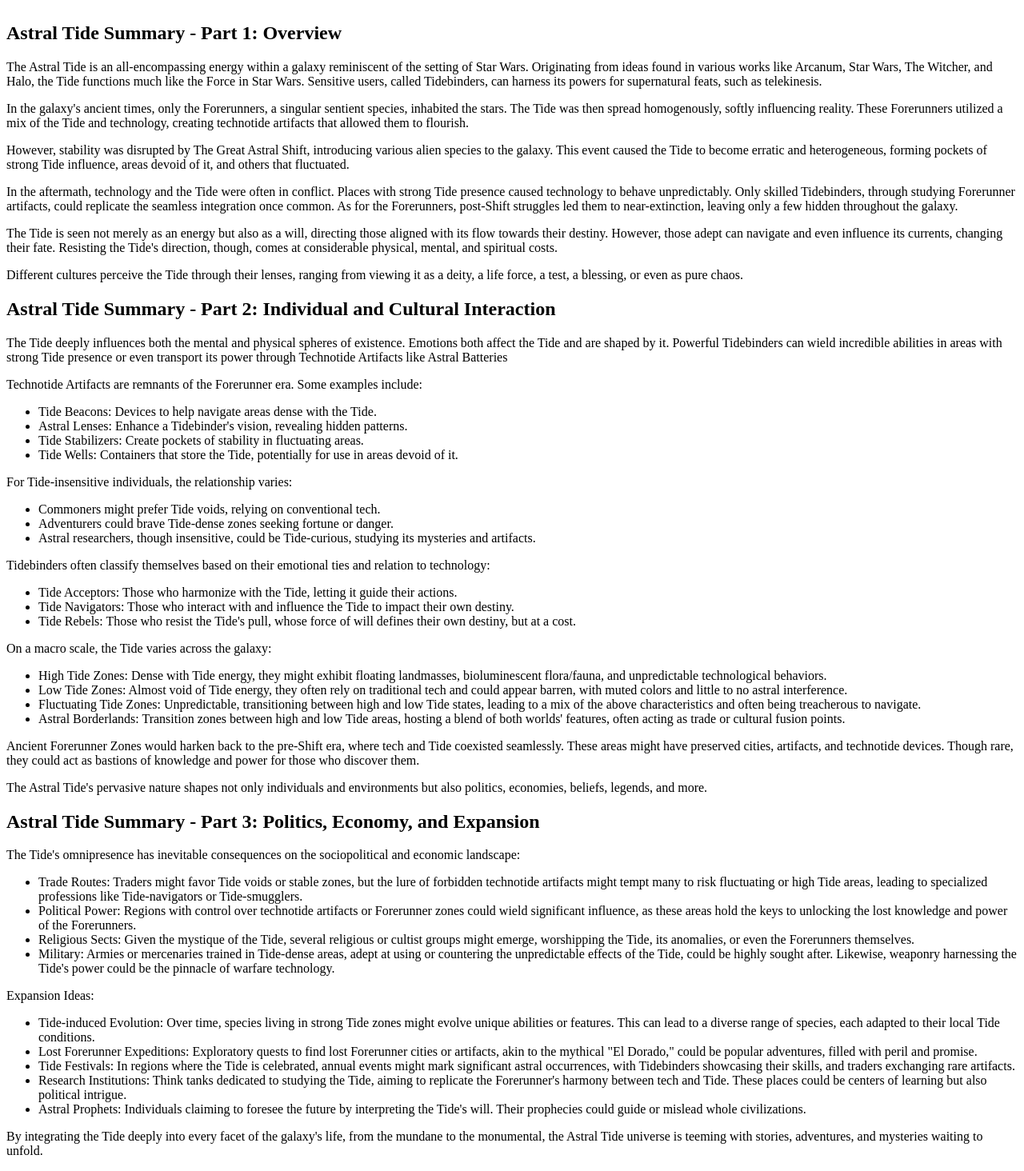
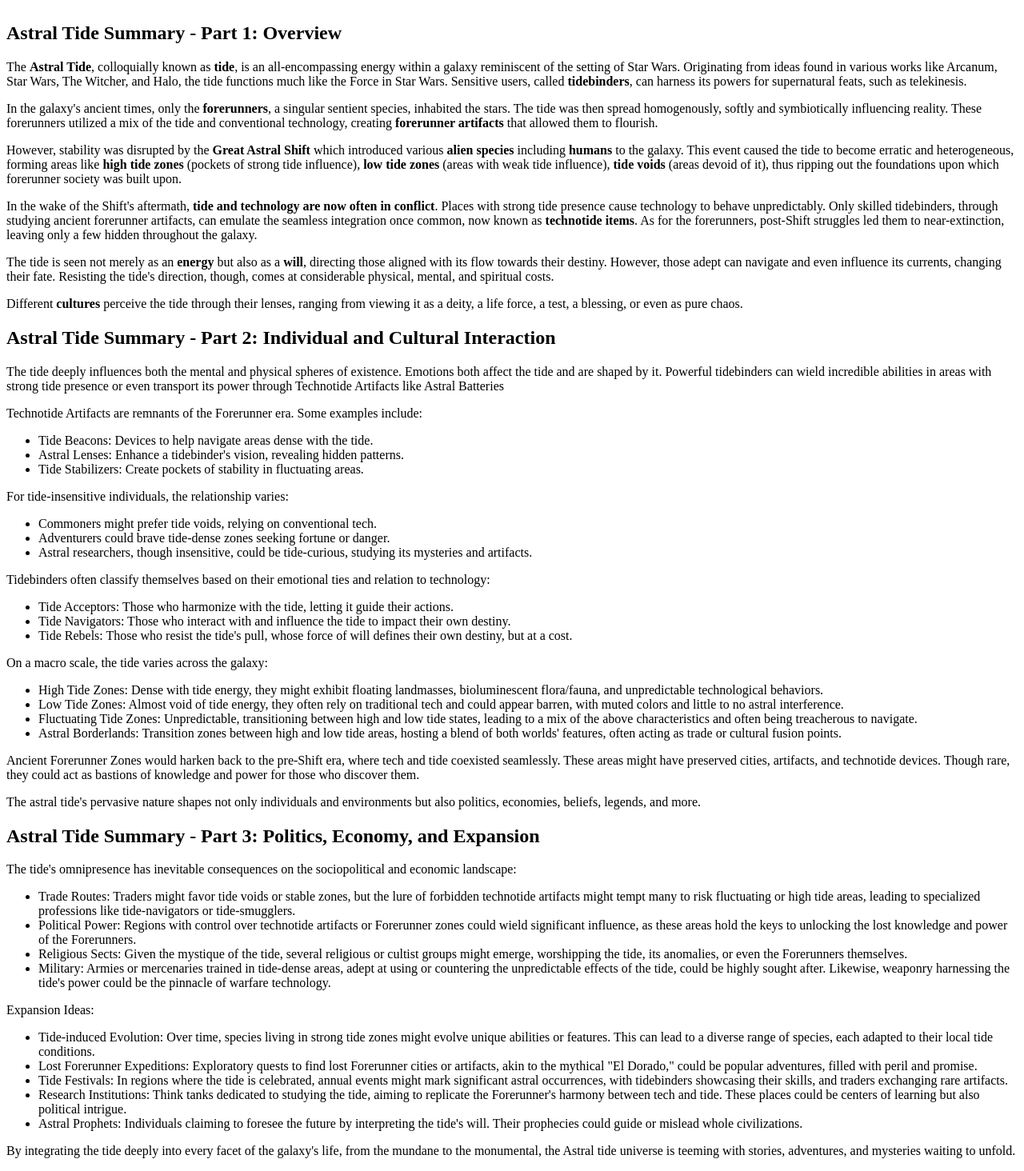
Before and after one commit to alareti/frontend, a Next.js app: page /astralys/astral-tide in a window 1280 px wide. Shown: the part 78-1542 px from the top of the page at 80% size. Built offline with nearby package versions, Linux system fonts and the light colour scheme.

Commit message:
Updated verbiage

```diff
--- a/src/app/astralys/astral-tide/page.tsx
+++ b/src/app/astralys/astral-tide/page.tsx
@@ -4,51 +4,56 @@ export default function Index() {
       <h1>Astral Tide</h1>
       <h2>Astral Tide Summary - Part 1: Overview</h2>
       <p>
-        The Astral Tide is an all-encompassing energy within a galaxy
-        reminiscent of the setting of Star Wars. Originating from ideas found in
-        various works like Arcanum, Star Wars, The Witcher, and Halo, the Tide
-        functions much like the Force in Star Wars. Sensitive users, called
-        Tidebinders, can harness its powers for supernatural feats, such as
-        telekinesis.
+        The <b>Astral Tide</b>, colloquially known as <b>tide</b>, is an
+        all-encompassing energy within a galaxy reminiscent of the setting of
+        Star Wars. Originating from ideas found in various works like Arcanum,
+        Star Wars, The Witcher, and Halo, the tide functions much like the Force
+        in Star Wars. Sensitive users, called <b>tidebinders</b>, can harness
+        its powers for supernatural feats, such as telekinesis.
       </p>
       <p>
-        In the galaxy&apos;s ancient times, only the Forerunners, a singular
-        sentient species, inhabited the stars. The Tide was then spread
-        homogenously, softly influencing reality. These Forerunners utilized a
-        mix of the Tide and technology, creating technotide artifacts that
-        allowed them to flourish.
+        In the galaxy&apos;s ancient times, only the <b>forerunners</b>, a
+        singular sentient species, inhabited the stars. The tide was then spread
+        homogenously, softly and symbiotically influencing reality. These
+        forerunners utilized a mix of the tide and conventional technology,
+        creating <b>forerunner artifacts</b> that allowed them to flourish.
       </p>
       <p>
-        However, stability was disrupted by The Great Astral Shift, introducing
-        various alien species to the galaxy. This event caused the Tide to
-        become erratic and heterogeneous, forming pockets of strong Tide
-        influence, areas devoid of it, and others that fluctuated.
+        However, stability was disrupted by the <b>Great Astral Shift</b> which
+        introduced various <b>alien species</b> including <b>humans</b> to the
+        galaxy. This event caused the tide to become erratic and heterogeneous,
+        forming areas like <b>high tide zones</b> (pockets of strong tide
+        influence), <b>low tide zones</b> (areas with weak tide influence),{" "}
+        <b>tide voids</b> (areas devoid of it), thus ripping out the foundations
+        upon which forerunner society was built upon.
       </p>
       <p>
-        In the aftermath, technology and the Tide were often in conflict. Places
-        with strong Tide presence caused technology to behave unpredictably.
-        Only skilled Tidebinders, through studying Forerunner artifacts, could
-        replicate the seamless integration once common. As for the Forerunners,
-        post-Shift struggles led them to near-extinction, leaving only a few
-        hidden throughout the galaxy.
+        In the wake of the Shift&apos;s aftermath,{" "}
+        <b>tide and technology are now often in conflict</b>. Places with strong
+        tide presence cause technology to behave unpredictably. Only skilled
+        tidebinders, through studying ancient forerunner artifacts, can emulate
+        the seamless integration once common, now known as{" "}
+        <b>technotide items</b>. As for the forerunners, post-Shift struggles
+        led them to near-extinction, leaving only a few hidden throughout the
+        galaxy.
       </p>
       <p>
-        The Tide is seen not merely as an energy but also as a will, directing
-        those aligned with its flow towards their destiny. However, those adept
-        can navigate and even influence its currents, changing their fate.
-        Resisting the Tide&apos;s direction, though, comes at considerable
-        physical, mental, and spiritual costs.
+        The tide is seen not merely as an <b>energy</b> but also as a{" "}
+        <b>will</b>, directing those aligned with its flow towards their
+        destiny. However, those adept can navigate and even influence its
+        currents, changing their fate. Resisting the tide&apos;s direction,
+        though, comes at considerable physical, mental, and spiritual costs.
       </p>
       <p>
-        Different cultures perceive the Tide through their lenses, ranging from
-        viewing it as a deity, a life force, a test, a blessing, or even as pure
-        chaos.
+        Different <b>cultures</b> perceive the tide through their lenses,
+        ranging from viewing it as a deity, a life force, a test, a blessing, or
+        even as pure chaos.
       </p>
       <h2>Astral Tide Summary - Part 2: Individual and Cultural Interaction</h2>
       <p>
-        The Tide deeply influences both the mental and physical spheres of
-        existence. Emotions both affect the Tide and are shaped by it. Powerful
-        Tidebinders can wield incredible abilities in areas with strong Tide
+        The tide deeply influences both the mental and physical spheres of
+        existence. Emotions both affect the tide and are shaped by it. Powerful
+        tidebinders can wield incredible abilities in areas with strong tide
         presence or even transport its power through Technotide Artifacts like
         Astral Batteries
       </p>
@@ -58,30 +63,26 @@ export default function Index() {
       </p>
       <ul>
         <li>
-          Tide Beacons: Devices to help navigate areas dense with the Tide.
+          Tide Beacons: Devices to help navigate areas dense with the tide.
         </li>
         <li>
-          Astral Lenses: Enhance a Tidebinder&apos;s vision, revealing hidden
+          Astral Lenses: Enhance a tidebinder&apos;s vision, revealing hidden
           patterns.
         </li>
         <li>
           Tide Stabilizers: Create pockets of stability in fluctuating areas.
         </li>
-        <li>
-          Tide Wells: Containers that store the Tide, potentially for use in
-          areas devoid of it.
-        </li>
       </ul>
-      <p>For Tide-insensitive individuals, the relationship varies:</p>
+      <p>For tide-insensitive individuals, the relationship varies:</p>
       <ul>
         <li>
-          Commoners might prefer Tide voids, relying on conventional tech.
+          Commoners might prefer tide voids, relying on conventional tech.
         </li>
         <li>
-          Adventurers could brave Tide-dense zones seeking fortune or danger.
+          Adventurers could brave tide-dense zones seeking fortune or danger.
         </li>
         <li>
-          Astral researchers, though insensitive, could be Tide-curious,
+          Astral researchers, though insensitive, could be tide-curious,
           studying its mysteries and artifacts.
         </li>
       </ul>
@@ -91,62 +92,62 @@ export default function Index() {
       </p>
       <ul>
         <li>
-          Tide Acceptors: Those who harmonize with the Tide, letting it guide
+          Tide Acceptors: Those who harmonize with the tide, letting it guide
           their actions.
         </li>
         <li>
-          Tide Navigators: Those who interact with and influence the Tide to
+          Tide Navigators: Those who interact with and influence the tide to
           impact their own destiny.
         </li>
         <li>
-          Tide Rebels: Those who resist the Tide&apos;s pull, whose force of
+          Tide Rebels: Those who resist the tide&apos;s pull, whose force of
           will defines their own destiny, but at a cost.
         </li>
       </ul>
-      <p>On a macro scale, the Tide varies across the galaxy:</p>
+      <p>On a macro scale, the tide varies across the galaxy:</p>
       <ul>
         <li>
-          High Tide Zones: Dense with Tide energy, they might exhibit floating
+          High Tide Zones: Dense with tide energy, they might exhibit floating
           landmasses, bioluminescent flora/fauna, and unpredictable
           technological behaviors.
         </li>
         <li>
-          Low Tide Zones: Almost void of Tide energy, they often rely on
+          Low Tide Zones: Almost void of tide energy, they often rely on
           traditional tech and could appear barren, with muted colors and little
           to no astral interference.
         </li>
         <li>
           Fluctuating Tide Zones: Unpredictable, transitioning between high and
-          low Tide states, leading to a mix of the above characteristics and
+          low tide states, leading to a mix of the above characteristics and
           often being treacherous to navigate.
         </li>
         <li>
-          Astral Borderlands: Transition zones between high and low Tide areas,
+          Astral Borderlands: Transition zones between high and low tide areas,
           hosting a blend of both worlds&apos; features, often acting as trade
           or cultural fusion points.
         </li>
       </ul>
       <p>
         Ancient Forerunner Zones would harken back to the pre-Shift era, where
-        tech and Tide coexisted seamlessly. These areas might have preserved
+        tech and tide coexisted seamlessly. These areas might have preserved
         cities, artifacts, and technotide devices. Though rare, they could act
         as bastions of knowledge and power for those who discover them.
       </p>
       <p>
-        The Astral Tide&apos;s pervasive nature shapes not only individuals and
+        The astral tide&apos;s pervasive nature shapes not only individuals and
         environments but also politics, economies, beliefs, legends, and more.
       </p>
       <h2>Astral Tide Summary - Part 3: Politics, Economy, and Expansion</h2>
       <p>
-        The Tide&apos;s omnipresence has inevitable consequences on the
+        The tide&apos;s omnipresence has inevitable consequences on the
         sociopolitical and economic landscape:
       </p>
       <ul>
         <li>
-          Trade Routes: Traders might favor Tide voids or stable zones, but the
+          Trade Routes: Traders might favor tide voids or stable zones, but the
           lure of forbidden technotide artifacts might tempt many to risk
-          fluctuating or high Tide areas, leading to specialized professions
-          like Tide-navigators or Tide-smugglers.
+          fluctuating or high tide areas, leading to specialized professions
+          like tide-navigators or tide-smugglers.
         </li>
         <li>
           Political Power: Regions with control over technotide artifacts or
@@ -155,23 +156,23 @@ export default function Index() {
           Forerunners.
         </li>
         <li>
-          Religious Sects: Given the mystique of the Tide, several religious or
-          cultist groups might emerge, worshipping the Tide, its anomalies, or
+          Religious Sects: Given the mystique of the tide, several religious or
+          cultist groups might emerge, worshipping the tide, its anomalies, or
           even the Forerunners themselves.
         </li>
         <li>
-          Military: Armies or mercenaries trained in Tide-dense areas, adept at
-          using or countering the unpredictable effects of the Tide, could be
-          highly sought after. Likewise, weaponry harnessing the Tide&apos;s
+          Military: Armies or mercenaries trained in tide-dense areas, adept at
+          using or countering the unpredictable effects of the tide, could be
+          highly sought after. Likewise, weaponry harnessing the tide&apos;s
           power could be the pinnacle of warfare technology.
         </li>
       </ul>
       <p>Expansion Ideas:</p>
       <ul>
         <li>
-          Tide-induced Evolution: Over time, species living in strong Tide zones
+          Tide-induced Evolution: Over time, species living in strong tide zones
           might evolve unique abilities or features. This can lead to a diverse
-          range of species, each adapted to their local Tide conditions.
+          range of species, each adapted to their local tide conditions.
         </li>
         <li>
           Lost Forerunner Expeditions: Exploratory quests to find lost
@@ -180,25 +181,25 @@ export default function Index() {
           promise.
         </li>
         <li>
-          Tide Festivals: In regions where the Tide is celebrated, annual events
-          might mark significant astral occurrences, with Tidebinders showcasing
+          Tide Festivals: In regions where the tide is celebrated, annual events
+          might mark significant astral occurrences, with tidebinders showcasing
           their skills, and traders exchanging rare artifacts.
         </li>
         <li>
-          Research Institutions: Think tanks dedicated to studying the Tide,
+          Research Institutions: Think tanks dedicated to studying the tide,
           aiming to replicate the Forerunner&apos;s harmony between tech and
-          Tide. These places could be centers of learning but also political
+          tide. These places could be centers of learning but also political
           intrigue.
         </li>
         <li>
           Astral Prophets: Individuals claiming to foresee the future by
-          interpreting the Tide&apos;s will. Their prophecies could guide or
+          interpreting the tide&apos;s will. Their prophecies could guide or
           mislead whole civilizations.
         </li>
       </ul>
       <p>
-        By integrating the Tide deeply into every facet of the galaxy&apos;s
-        life, from the mundane to the monumental, the Astral Tide universe is
+        By integrating the tide deeply into every facet of the galaxy&apos;s
+        life, from the mundane to the monumental, the Astral tide universe is
         teeming with stories, adventures, and mysteries waiting to unfold.
       </p>
     </>
--- a/src/app/astralys/page.tsx
+++ b/src/app/astralys/page.tsx
@@ -5,68 +5,70 @@ export default function Index() {
     <>
       <h1>Astralys</h1>
       <p>
-        The main focus here is to build out the lore of <i>Astralys</i>, a
-        distant galaxy awash with the cosmic might of the Astral Tide, once
-        seamlessly harnessed by the enigmatic Forerunners. But disaster struck,
-        and the Great Astral Shift ushered in tumultuous changes, toppling the
-        Forerunners&apos; reign and reshaping the galaxy&apos;s tapestry. New
-        species—from the fiery Pyronians to the enduring Dendrans—staked their
-        claims, each infused with distinct aspirations and cultural hues. This
-        shift spawned regions riddled with potent anomalies,
-        technologically-saturated voids, and mercurial astral zones. Amidst this
-        dynamic canvas, elusive Tidebinders wield the Astral Tide&apos;s
-        essence, myriad factions hustle to unravel the secrets of ancient
-        Technotide Artifacts, and sprawling empires grapple for dominion. Every
-        denizen of Astralys, whether ancient or newly introduced, wrestles with
-        their lineage and destiny in a galaxy brimming with enigma and tension.
+        The main focus here is to build out the lore of <i>Astralys</i>.{" "}
+        <i>Astralys</i> a fictional universe set in a distant galaxy awash with
+        the cosmic might of the Astral Tide, once seamlessly harnessed by the
+        enigmatic Forerunners. But disaster struck, and the Great Astral Shift
+        ushered in tumultuous changes, toppling the Forerunners&apos; reign and
+        reshaping the galaxy&apos;s tapestry. New species—from the fiery
+        Pyronians to the enduring Dendrans—staked their claims, each infused
+        with distinct aspirations and cultural hues. This shift spawned regions
+        riddled with potent anomalies, technologically-saturated voids, and
+        mercurial astral zones. Amidst this dynamic canvas, elusive Tidebinders
+        wield the Astral Tide&apos;s essence, myriad factions hustle to unravel
+        the secrets of ancient Technotide Artifacts, and sprawling empires
+        grapple for dominion. Every denizen of Astralys, whether ancient or
+        newly introduced, wrestles with their lineage and destiny in a galaxy
+        brimming with enigma and tension.
       </p>
       <p>
         <i>Astralys</i> is being crafted as a &quot;frame universe.&quot; This
         approach to world-building seeks to meld the boundless possibilities of
         a multiverse with the continuity and stability inherent in a singular
-        universe. When brought to fruition, a frame universe would permit a
-        broad spectrum of settings and themes to seamlessly interconnect and
+        universe. When brought to fruition, a frame universe permits a broad
+        spectrum of settings and themes to seamlessly interconnect and
         simultaneously unify the universe&apos;s historical narrative. This is a
         universe where vastly diverse stories converge to enrich a broader
-        tapestry while feeling intricately linked and logically consistent. It
-        is a universe where versatility aligns with significance, structural
-        logic bolsters creative freedom, and familiarity sparks intrigue. While
-        the concept is ambitious, the potential rewards are boundless.
+        tapestry while simultaneously feeling intricately linked and logically
+        consistent. It is a universe where versatility aligns with significance,
+        structural logic bolsters creative freedom, and familiarity sparks
+        intrigue. While the concept is ambitious, the potential rewards are
+        boundless.
       </p>
       <h2>Table of Contents</h2>
       <ul>
         <li>
-          <Link href={"/world-building/overviews"}>Overviews</Link>
+          <Link href={"/astralys/overviews"}>Overviews</Link>
         </li>
         <li>
-          <Link href={"/world-building/frame-universe"}>Frame Universe</Link>
+          <Link href={"/astralys/frame-universe"}>Frame Universe</Link>
         </li>
         <li>
-          <Link href={"/world-building/astral-tide"}>Astral Tide</Link>
+          <Link href={"/astralys/astral-tide"}>Astral Tide</Link>
         </li>
         <li>
-          <Link href={"/world-building/symphonae"}>The Symphonae</Link>
+          <Link href={"/astralys/symphonae"}>The Symphonae</Link>
         </li>
         <li>
-          <Link href={"/world-building/dendrans"}>The Dendrans</Link>
+          <Link href={"/astralys/dendrans"}>The Dendrans</Link>
         </li>
         <li>
-          <Link href={"/world-building/aquarids"}>The Aquarids</Link>
+          <Link href={"/astralys/aquarids"}>The Aquarids</Link>
         </li>
         <li>
-          <Link href={"/world-building/pyronians"}>The Pyronians</Link>
+          <Link href={"/astralys/pyronians"}>The Pyronians</Link>
         </li>
         <li>
-          <Link href={"/world-building/moivari"}>The Moivari</Link>
+          <Link href={"/astralys/moivari"}>The Moivari</Link>
         </li>
         <li>
-          <Link href={"/world-building/choreans"}>The Choreans</Link>
+          <Link href={"/astralys/choreans"}>The Choreans</Link>
         </li>
         <li>
-          <Link href={"/world-building/virelians"}>The Virelians</Link>
+          <Link href={"/astralys/virelians"}>The Virelians</Link>
         </li>
         <li>
-          <Link href={"/world-building/galactic-unity-assembly"}>
+          <Link href={"/astralys/galactic-unity-assembly"}>
             The Galactic Unity Assembly
           </Link>
         </li>
```
Also changed, not shown: src/app/astralys/species.txt (deleted).
